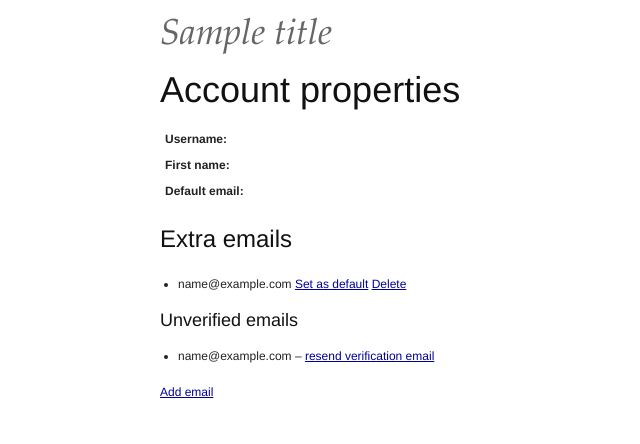
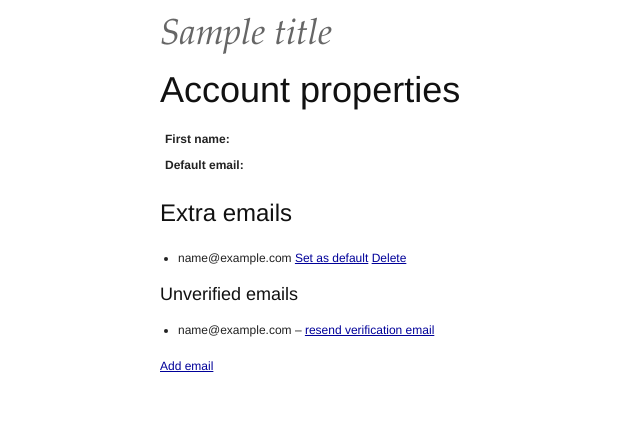
Before and after one commit to redvasily/django-emailauth, a Django app: template emailauth/templates/emailauth/account.html in a window 1280 px wide. Shown: the part 74-518 px from the top of the page, without its empty margins (0-640 px from the left). Run offline with Django 3.2, Linux system fonts and the light colour scheme; the template is opened without the code that fills it: most values are stand-ins (such as "Sample title", 1, 10 or a date in 2020); lists and menus that the app fills with data are empty.

Commit message:
Removed username from "account details" templates
Usernames are not needed when using emailauth - they are present just because Django can't work without them.
So there's no need to show usernames to users.

```diff
--- a/emailauth/templates/emailauth/account.html
+++ b/emailauth/templates/emailauth/account.html
@@ -3,10 +3,6 @@
 {% block emailauth_content %}
     <h1>{% trans 'Account properties' %}</h1>
     <table>
-        <tr>
-            <th>{% trans 'Username:' %}</th>
-            <td>{{ user.username }}</td>
-        </tr>
         <tr>
             <th>{% trans 'First name:' %}</th>
             <td>{{ user.first_name }}</td>
--- a/emailauth/templates/emailauth/account_single_email.html
+++ b/emailauth/templates/emailauth/account_single_email.html
@@ -3,10 +3,6 @@
 {% block emailauth_content %}
     <h1>{% trans 'Account properties' %}</h1>
     <table>
-        <tr>
-            <th>{% trans 'Username:' %}</th>
-            <td>{{ user.username }}</td>
-        </tr>
         <tr>
             <th>{% trans 'First name:' %}</th>
             <td>{{ user.first_name }}</td>
```
